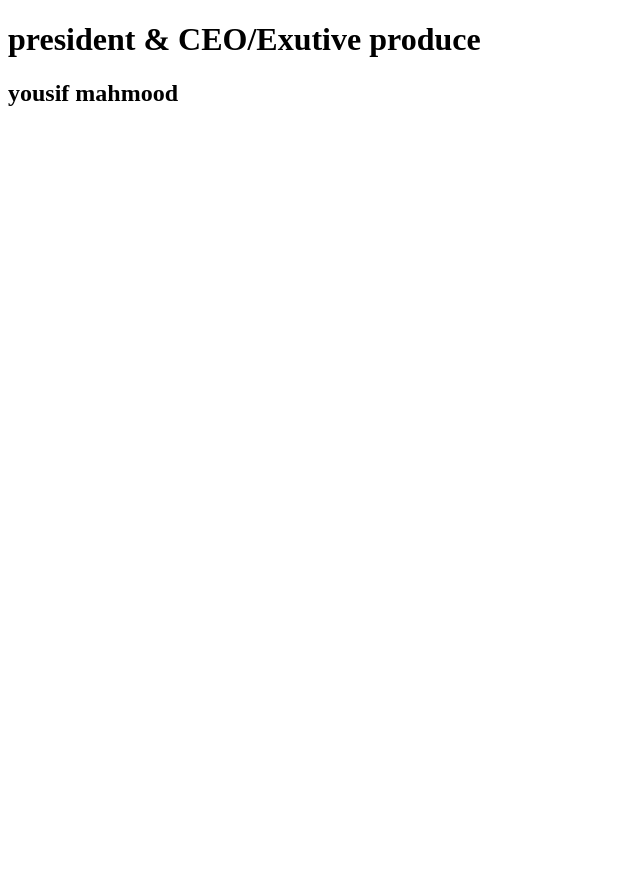
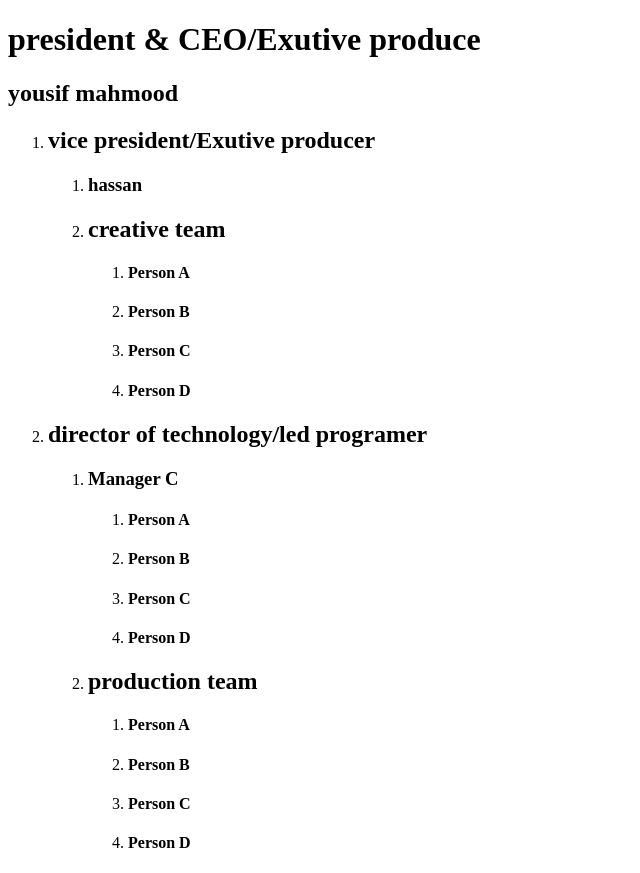
Before and after one commit to blackdevil733/blackdevil733.github.io, a plain HTML site: page index.html in a window 1280 px wide. Shown: the whole page, without its empty margins (0-640 px from the left). Before the commit the page ends 800 px from the top, so only its background shows below. Drawn offline with Linux system fonts and the light colour scheme.

Commit message:
Update index.html

```diff
--- a/index.html
+++ b/index.html
@@ -1,7 +1,76 @@
 <!doctype html>
  <html>
-<div class="game-dev">
+<div class="container">
   <h1 class="level-1">president & CEO/Exutive produce</h1>
  <h2>yousif mahmood</h2>
-  </div>
+  <ol class="level-2-wrapper">
+    <li>
+      <h2 class="level-2 rectangle">vice president/Exutive producer</h2>
+      <ol class="level-3-wrapper">
+        <li>
+          <h3 class="level-3 rectangle">hassan</h3>
+        </li>
+        <li>
+          <h2 class="level-3 rectangle">creative team</h3>
+          <ol class="level-4-wrapper">
+            <li>
+              <h4 class="level-4 rectangle">Person A</h4>
+            </li>
+            <li>
+              <h4 class="level-4 rectangle">Person B</h4>
+            </li>
+            <li>
+              <h4 class="level-4 rectangle">Person C</h4>
+            </li>
+            <li>
+              <h4 class="level-4 rectangle">Person D</h4>
+            </li>
+          </ol>
+        </li>
+      </ol>
+    </li>
+    <li>
+      <h2 class="level-2 rectangle">director of technology/led programer</h2>
+      <ol class="level-3-wrapper">
+        <li>
+          <h3 class="level-3 rectangle">Manager C</h3>
+          <ol class="level-4-wrapper">
+            <li>
+              <h4 class="level-4 rectangle">Person A</h4>
+            </li>
+            <li>
+              <h4 class="level-4 rectangle">Person B</h4>
+            </li>
+            <li>
+              <h4 class="level-4 rectangle">Person C</h4>
+            </li>
+            <li>
+              <h4 class="level-4 rectangle">Person D</h4>
+            </li>
+          </ol>
+        </li>
+        <li>
+          <h2 class="level-3 rectangle">production team</h3>
+          <ol class="level-4-wrapper">
+            <li>
+              <h4 class="level-4 rectangle">Person A</h4>
+            </li>
+            <li>
+              <h4 class="level-4 rectangle">Person B</h4>
+            </li>
+            <li>
+              <h4 class="level-4 rectangle">Person C</h4>
+            </li>
+            <li>
+              <h4 class="level-4 rectangle">Person D</h4>
+
+            </li>
+          </ol>
+        </li>
+      </ol>
+    </li>
+  </ol>
+</div>
+
+
 </html>
```
